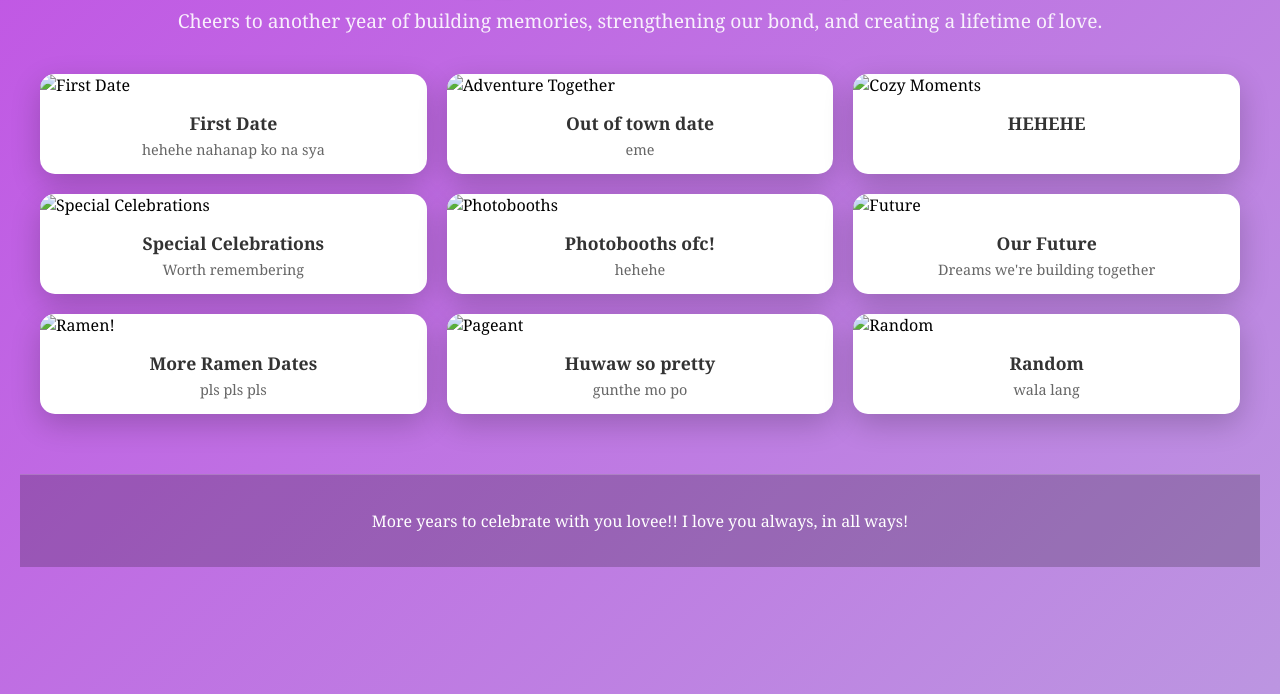
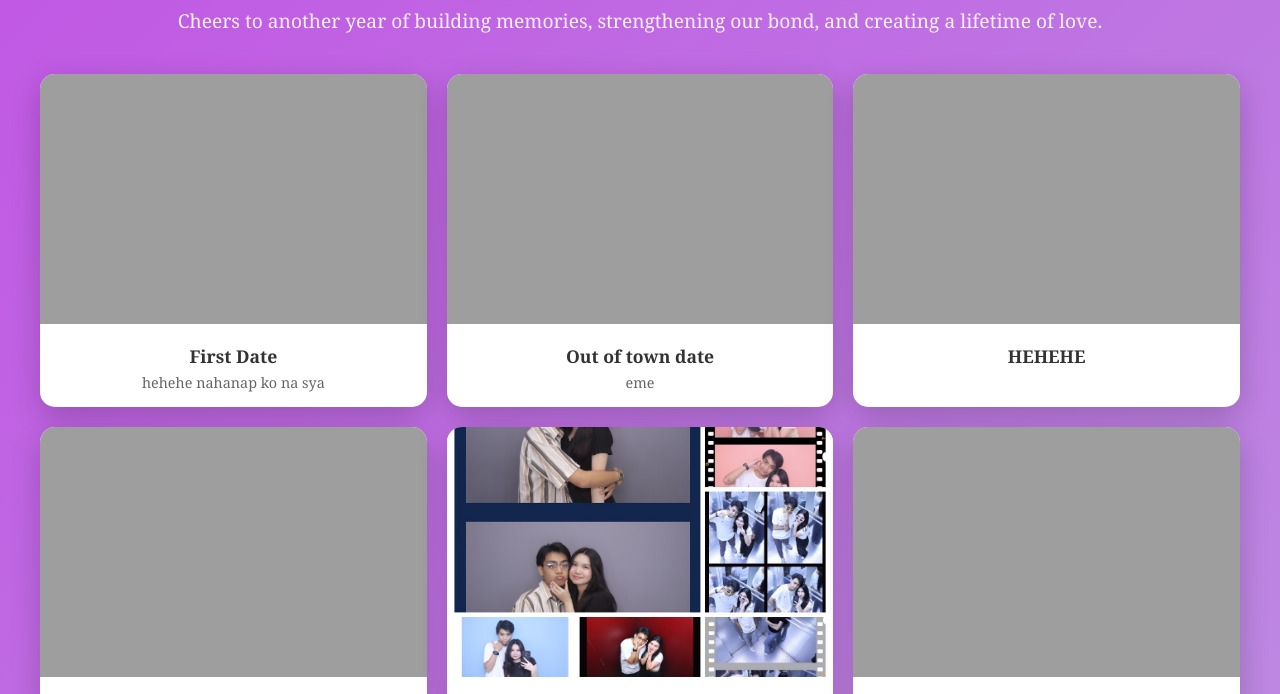
Before and after one commit to ezonqt/Anniversary, a plain HTML site: page index.html in a window 1280 px wide. Shown: the part 88-782 px from the top of the page. Drawn offline with Linux system fonts and the light colour scheme; the site is published under a folder, as on GitHub Pages, so addresses that start at the root find nothing.

Commit message:
Initial commit

```diff
--- a/index.html
+++ b/index.html
@@ -217,7 +217,7 @@
 
     <div class="gallery">
         <div class="photo-card" onclick="openModal(1)">
-            <img src="/FirstDate.jpg" alt="First Date">
+            <img src="images/FirstDate.jpg" alt="First Date">
             <div class="card-preview">
                 <h3>First Date</h3>
                 <p>hehehe nahanap ko na sya</p>
@@ -225,7 +225,7 @@
         </div>
 
         <div class="photo-card" onclick="openModal(2)">
-            <img src="/Festi.jpg" alt="Adventure Together">
+            <img src="images/Festi.jpg" alt="Adventure Together">
             <div class="card-preview">
                 <h3>Out of town date</h3>
                 <p>eme</p>
@@ -233,7 +233,7 @@
         </div>
 
         <div class="photo-card" onclick="openModal(3)">
-            <img src="/House.jpg" alt="Cozy Moments">
+            <img src="images/House.jpg" alt="Cozy Moments">
             <div class="card-preview">
                 <h3>HEHEHE</h3>
                 <p></p>
@@ -241,7 +241,7 @@
         </div>
 
         <div class="photo-card" onclick="openModal(4)">
-            <img src="/SimpleCeleb.JPG" alt="Special Celebrations">
+            <img src="images/SimpleCeleb.JPG" alt="Special Celebrations">
             <div class="card-preview">
                 <h3>Special Celebrations</h3>
                 <p>Worth remembering</p>
@@ -249,7 +249,7 @@
         </div>
 
         <div class="photo-card" onclick="openModal(5)">
-            <img src="/Photobooths.jpg" alt="Photobooths">
+            <img src="images/Photobooths.jpg" alt="Photobooths">
             <div class="card-preview">
                 <h3>Photobooths ofc!</h3>
                 <p>hehehe</p>
@@ -257,7 +257,7 @@
         </div>
 
         <div class="photo-card" onclick="openModal(6)">
-            <img src="/Future.jpg" alt="Future">
+            <img src="images/Future.jpg" alt="Future">
             <div class="card-preview">
                 <h3>Our Future</h3>
                 <p>Dreams we're building together</p>
@@ -265,7 +265,7 @@
         </div>
 
         <div class="photo-card" onclick="openModal(7)">
-            <img src="/Ramen.jpg" alt="Ramen!">
+            <img src="images/Ramen.jpg" alt="Ramen!">
             <div class="card-preview">
                 <h3>More Ramen Dates</h3>
                 <p>pls pls pls</p>
@@ -273,7 +273,7 @@
         </div>
 
         <div class="photo-card" onclick="openModal(8)">
-            <img src="/Pageant.jpg" alt="Pageant">
+            <img src="images/Pageant.jpg" alt="Pageant">
             <div class="card-preview">
                 <h3>Huwaw so pretty</h3>
                 <p>gunthe mo po</p>
@@ -281,7 +281,7 @@
         </div>
 
         <div class="photo-card" onclick="openModal(9)">
-            <img src="/Random.jpg" alt="Random">
+            <img src="images/Random.jpg" alt="Random">
             <div class="card-preview">
                 <h3>Random</h3>
                 <p>wala lang</p>
@@ -293,7 +293,7 @@
     <div id="modal1" class="modal">
         <span class="close" onclick="closeModal(1)">&times;</span>
         <div class="modal-content">
-            <img src="/FirstDate.jpg" alt="First Date">
+            <img src="images/FirstDate.jpg" alt="First Date">
             <div class="modal-text">
                 <h2>Our First Date</h2>
                 <p>Finallyyy!!! Etoo lang picture na meron me sa first date natinnn huhu. But yeah, sobrang happy ko lang sa simple date natin na to. Usap usap lang about sa life. I love youuu!!</p>
@@ -304,7 +304,7 @@
     <div id="modal2" class="modal">
         <span class="close" onclick="closeModal(2)">&times;</span>
         <div class="modal-content">
-            <img src="/Festi.jpg" alt="Adventure Together">
+            <img src="images/Festi.jpg" alt="Adventure Together">
             <div class="modal-text">
                 <h2>Out of town date</h2>
                 <p>Nagsawa na sa kaka SM HAHAHAHHAHA. Napunta na sa festiiii. Tara na ulitt flzzz!</p>
@@ -315,7 +315,7 @@
     <div id="modal3" class="modal">
         <span class="close" onclick="closeModal(3)">&times;</span>
         <div class="modal-content">
-            <img src="/House.jpg" alt="Cozy Moments">
+            <img src="images/House.jpg" alt="Cozy Moments">
             <div class="modal-text">
                 <h2>HEHEHE</h2>
                 <p>Eto ata yung unang punta ko sainyo na ako lang hehe. So kabado pa HAHAHAHAH. miss ko na dyan huhu</p>
@@ -326,7 +326,7 @@
     <div id="modal4" class="modal">
         <span class="close" onclick="closeModal(4)">&times;</span>
         <div class="modal-content">
-            <img src="/SimpleCeleb.JPG" alt="Special Celebrations">
+            <img src="images/SimpleCeleb.JPG" alt="Special Celebrations">
             <div class="modal-text">
                 <h2>Special Celebrations</h2>
                 <p>First Valentine's Date!!! So happy na nakapag date rin us ng Valentines. I luv uu!!! hehe balik tayo dito pls. miss ko na foods nila</p>
@@ -337,7 +337,7 @@
     <div id="modal5" class="modal">
         <span class="close" onclick="closeModal(5)">&times;</span>
         <div class="modal-content">
-            <img src="/Photobooths.jpg" alt="First Photobooth">
+            <img src="images/Photobooths.jpg" alt="First Photobooth">
             <div class="modal-text">
                 <h2>Photobooths ofc!</h2>
                 <p>Syempre di mawawala yung photobooths pics natin hehe. mwaa mwaa </p>
@@ -348,7 +348,7 @@
     <div id="modal6" class="modal">
         <span class="close" onclick="closeModal(6)">&times;</span>
         <div class="modal-content">
-            <img src="/Future.jpg" alt="Future Dreams">
+            <img src="images/Future.jpg" alt="Future Dreams">
             <div class="modal-text">
                 <h2>Our Future</h2>
                 <p>I hope that our dreams will come true—our future, our plans, everything we’ve hoped for. Thank you for being my partner, my love, my everything. I’m so grateful to have you by my side. Here’s to our forever and always. ❤️</p>
@@ -359,7 +359,7 @@
     <div id="modal7" class="modal">
         <span class="close" onclick="closeModal(7)">&times;</span>
         <div class="modal-content">
-            <img src="/Ramen.jpg" alt="Ramen">
+            <img src="images/Ramen.jpg" alt="Ramen">
             <div class="modal-text">
                 <h2>More Ramen Dates!</h2>
                 <p>Ramen na ulitt us hehehe</p>
@@ -370,7 +370,7 @@
     <div id="modal8" class="modal">
         <span class="close" onclick="closeModal(8)">&times;</span>
         <div class="modal-content">
-            <img src="/Pageant.jpg" alt="Pageant">
+            <img src="images/Pageant.jpg" alt="Pageant">
             <div class="modal-text">
                 <h2>Huwaw so pretty</h2>
                 <p>Soaferr proud me sauuuu!!!</p>
@@ -381,7 +381,7 @@
     <div id="modal9" class="modal">
         <span class="close" onclick="closeModal(9)">&times;</span>
         <div class="modal-content">
-            <img src="/Random.jpg" alt="Random">
+            <img src="images/Random.jpg" alt="Random">
             <div class="modal-text">
                 <h2>Random</h2>
                 <p>nilagay ko lang. cute kasi eh hehe. labyuu!!</p>
```
Also changed, not shown: images/Photobooths.jpg (renamed from Photobooths.jpg), images/Ramen.jpg (renamed from Ramen.jpg), 12 other files.
